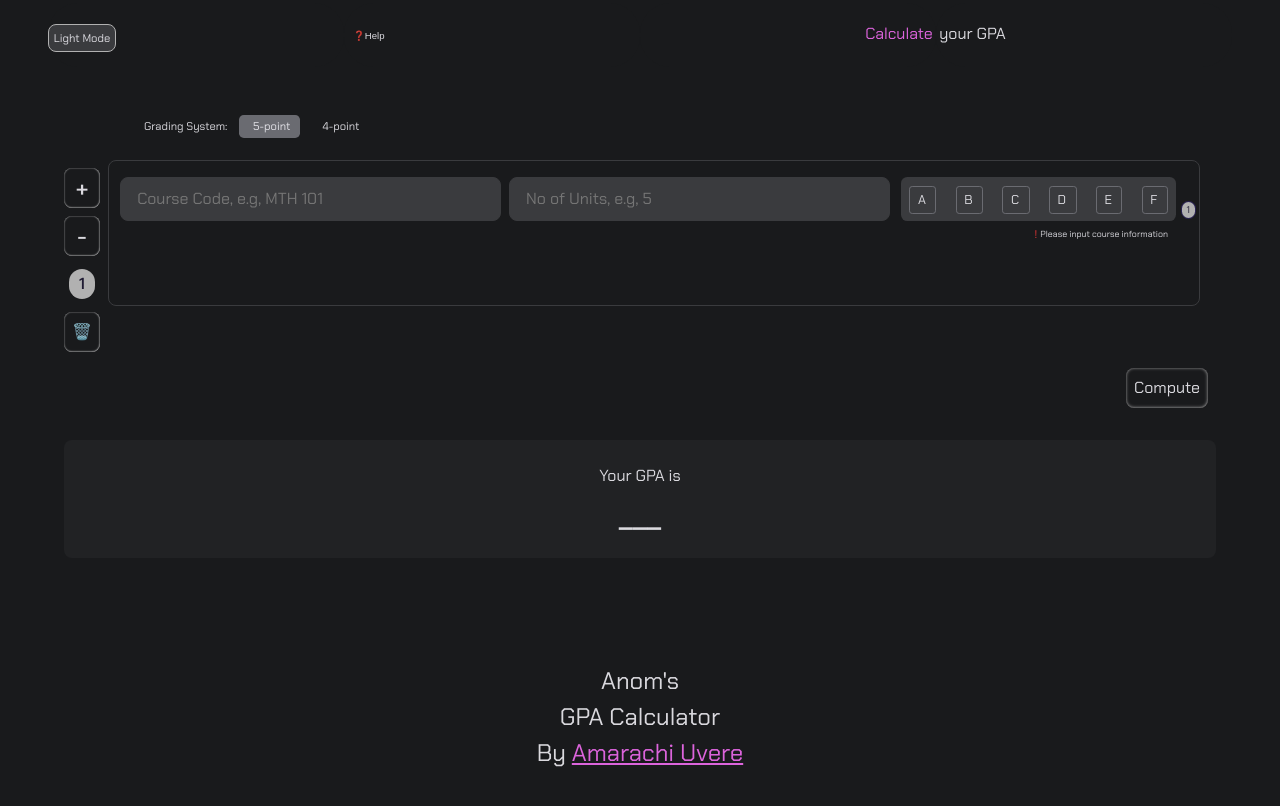
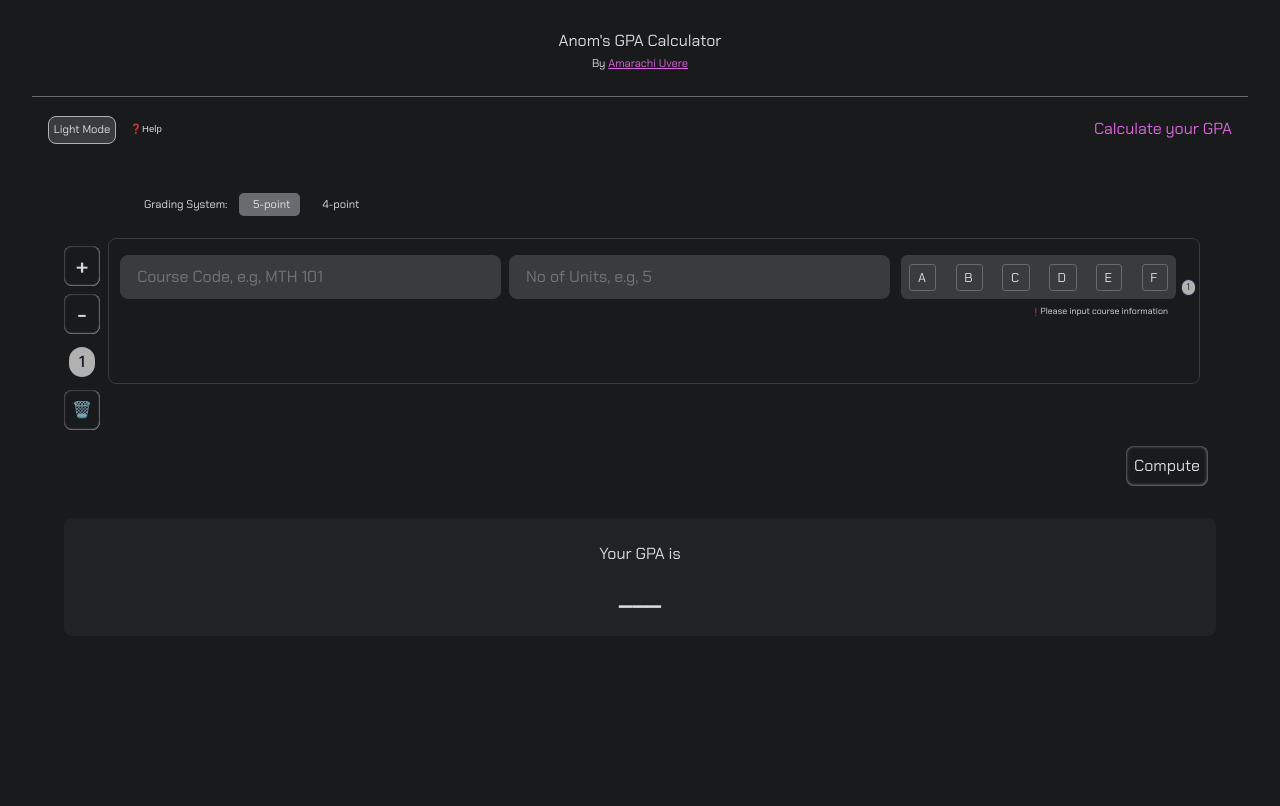
Before and after one commit to Ano-ly/AnomsCGPACalculator, a React (Vite) app: page / in a window 1280 px wide. Built offline with nearby package versions, Linux system fonts and the light colour scheme.

Commit message:
New version

```diff
--- a/src/App.css
+++ b/src/App.css
@@ -272,21 +272,27 @@
   display: flex;
   flex-direction: row;
   gap: 0;
-  height: 2rem;
-  margin-bottom: 3rem;
+  height: fit-content;
+  justify-content: space-between;
 }
 .cont__main__dec__col {
   box-sizing: border-box;
   height: 4rem;
-  padding-top: 1.2rem;
+  padding-top: 0rem;
   min-width: 25%;
   border-radius: 30px;
+  align-items: center;
 }
 .cont__main__dec__col--col2 {
   background-color: var(--div4-color);
 }
-.cont__main__dec__col--col1 {
+.cont__main__dec__col--col1--1 {
   background-color: var(--div4-color);
+  display: flex;
+  flex-direction: row;
+  min-width: fit-content;
+  gap: 0.5rem;
+  align-items: center;
 }
 .cont__main__dec__col__info {
   background: none;
@@ -307,6 +313,7 @@
   font-size: 0.7rem;
   padding: 0.3rem;
   max-width: fit-content;
+  max-height: fit-content;
   user-select: none;
   transition: background-color .2s, transform .15s;
 }
@@ -318,30 +325,43 @@
 
 .cont__main__dec__col--col1--one {
   text-align: right;
-  padding-right: 0.2rem;
   color: var(--font4-color);
+  display: flex;
+  flex-direction: column;
+  align-items: flex-end;
+  justify-content: center;
+  min-width: fit-content;
 }
 .cont__main__dec__col--col1--two {
   color: var(--font1-color);
   text-align: left;
-  padding-left: 0.2rem;
+  display: flex;
+  flex-direction: column;
+  justify-content: center;
+  min-width: fit-content;
+  align-items: flex-end;
 }
 .cont__lgo {
   box-sizing: border-box;
   display: flex;
   flex-direction: column;
   align-items: center;
-  flex: 1 0 1;
+  /* flex: 1 0 1; */
   padding-left: 1rem;
   padding-right: 1rem;
-  padding-bottom: 2rem;
+  padding-bottom: 1rem;
+  padding-top: 2rem;
   justify-content: flex-end;
+  border-bottom: 1px solid var(--div6-color);
 }
 .cont__lgo__img {
-  font-size: 1.5rem;
   font-family: "Chakra Petch", serif;
+  line-height: 0.7rem;
   color: var(--font1-color);
   text-align: center;
+}
+.cont__lgo__img__txt {
+  font-size: 0.7rem;
 }
 .cont__lgo__img__lnk {
   color: var(--font4-color);
--- a/src/App.jsx
+++ b/src/App.jsx
@@ -80,41 +80,33 @@ function App() {
   return (
     <div className="cont">
       <Analytics />
+      <div className="cont__lgo">
+        <div className="cont__lgo__img">
+          Anom's GPA Calculator<p className="cont__lgo__img__txt">By <a class="cont__lgo__img__lnk" href='https://www.linkedin.com/in/amarachiuvere'>Amarachi Uvere</a></p>
+        </div>
+      </div>
       <div className="cont__main">
         <div className="cont__main__dec">
-          <div className="cont__main__dec__col cont__main__dec__col--col1">
+          <div className="cont__main__dec__col cont__main__dec__col--col1 cont__main__dec__col--col1--1">
             <ModeButton/>
-          </div>
-          <div className="cont__main__dec__col cont__main__dec__col--col2">
-          <button
-              style={{ background: 'none', border: 'none', cursor: 'pointer', fontSize: '0.6rem', marginLeft: '0.3em', color: 'var(--font1-color)'}}
+            <button
+              style={{ background: 'none', border: 'none', cursor: 'pointer', fontSize: '0.6rem', marginLeft: '0rem', color: 'var(--font1-color)'}}
               aria-label="Help walkthrough"
               onClick={startWalkthrough}
             >
               ❓Help
             </button>
           </div>
+          <div className="cont__main__dec__col cont__main__dec__col--col2">
+
+          </div>
           <div className="cont__main__dec__col cont__main__dec__col--col1 cont__main__dec__col--col1--one">
-            Calculate
-          </div>
-          <div className="cont__main__dec__col cont__main__dec__col--col2 cont__main__dec__col--col1--two">
-            your GPA
-            {/* <button
-              style={{ background: 'none', border: 'none', cursor: 'pointer', fontSize: '1.2em', marginLeft: '0.3em' }}
-              aria-label="Info about grading system"
-              onClick={() => setShowInfo(true)}
-            >
-              ℹ️
-            </button> */}
+            Calculate your GPA
           </div>
         </div>
         <CoursesForm />
       </div>
-      <div className="cont__lgo">
-        <div className="cont__lgo__img">
-          Anom's<br/>GPA Calculator<br/>By <a class="cont__lgo__img__lnk" href='https://www.linkedin.com/in/amarachiuvere'>Amarachi Uvere</a>
-        </div>
-      </div>
+
 
       {/* Info Modal */}
       {showInfo && (
```
